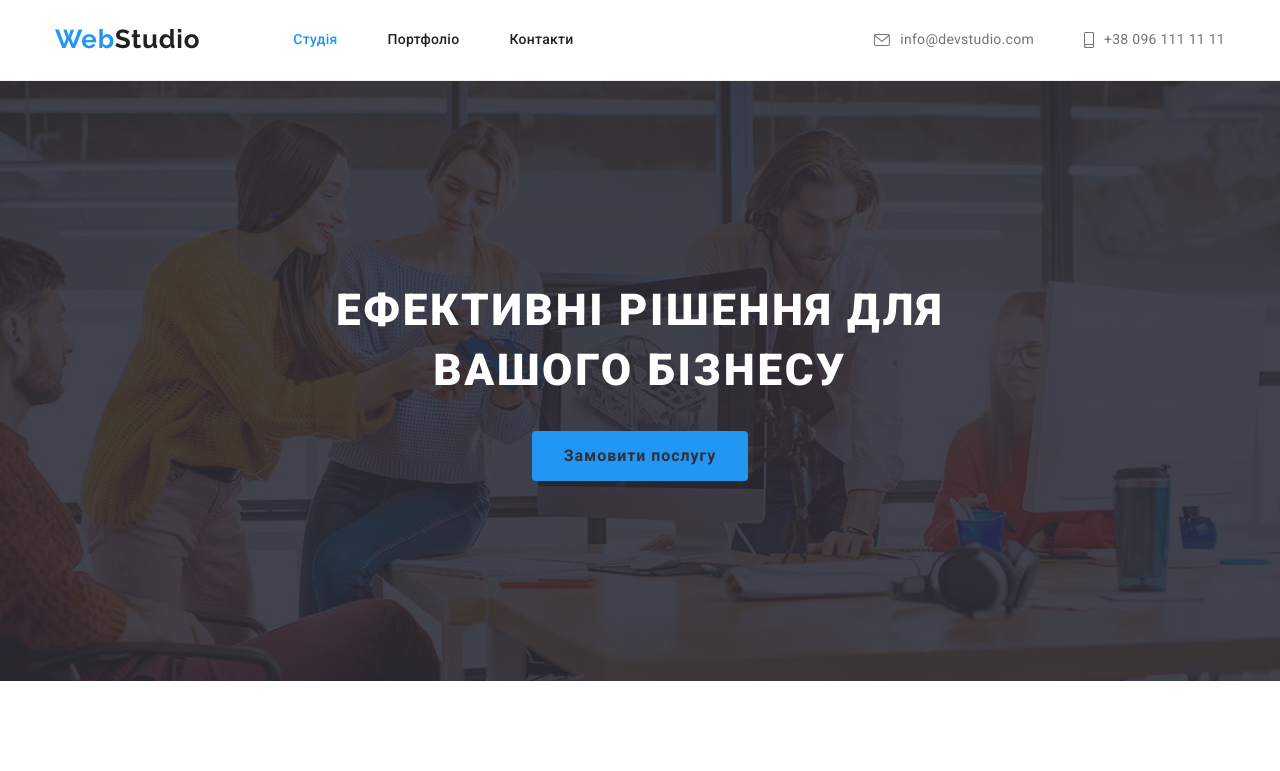
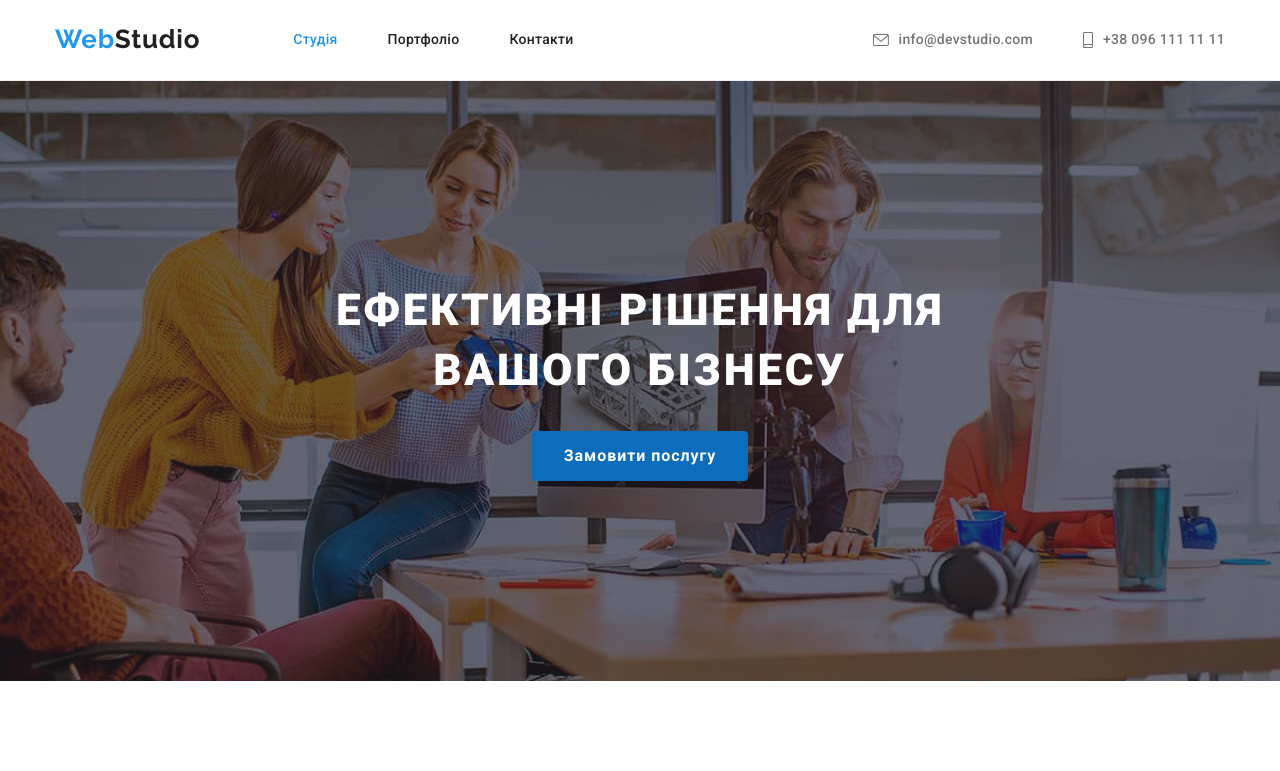
Before and after one commit to Tatiana-Tsymbaliuk/goit-markup-hw-04, a plain HTML site: page index.html in a window 1280 px wide. In both pictures the pointer is over the button "Замовити послугу". Shown: the top 771 px of the page. Drawn offline with nearby package versions, Linux system fonts and the light colour scheme.

Commit message:
change gradient and colores

```diff
--- a/css/styles.css
+++ b/css/styles.css
@@ -140,6 +140,7 @@ img {
   gap: 10px;
   padding-top: 32px;
   padding-bottom: 32px;
+  font-weight: 500;
   font-size: 14px;
   line-height: 1.14;
   letter-spacing: 0.02em;
@@ -156,6 +157,7 @@ img {
   gap: 10px;
   padding-top: 32px;
   padding-bottom: 32px;
+  font-weight: 500;
   font-size: 14px;
   line-height: 1.14;
   letter-spacing: 0.02em;
@@ -193,7 +195,7 @@ img {
   max-width: 1600px;
   margin-left: auto;
   margin-right: auto;
-  background-image: linear-gradient(to right, rgba(47, 48, 58, 0.8), rgba(47, 48, 58, 0.8)), url(../images/fon.jpg);
+  background-image: linear-gradient(to right, rgba(47, 48, 58, 0.4), rgba(47, 48, 58, 0.4)), url(../images/fon.jpg);
   background-repeat: no-repeat;
   background-size: cover;
   background-position: center;
@@ -221,7 +223,8 @@ img {
 
 .main-btn:hover,
 .main-btn:focus {
-  color: #2F303A;
+  color: var(--main-title-color);
+  background-color: rgb(12, 109, 189);
 }
 
 .main-btn:active {
@@ -594,7 +597,8 @@ margin-left: 70px;
 
 .btn-list:hover,
 .btn-list:focus {
-  color: var(--activ-title-color);
+  color: var(--main-title-color);
+  background: var(--activ-title-color);
   box-shadow: 0px 3px 1px rgba(0, 0, 0, 0.1), 0px 1px 2px rgba(0, 0, 0, 0.08), 0px 2px 2px rgba(0, 0, 0, 0.12);
 }
 
```
